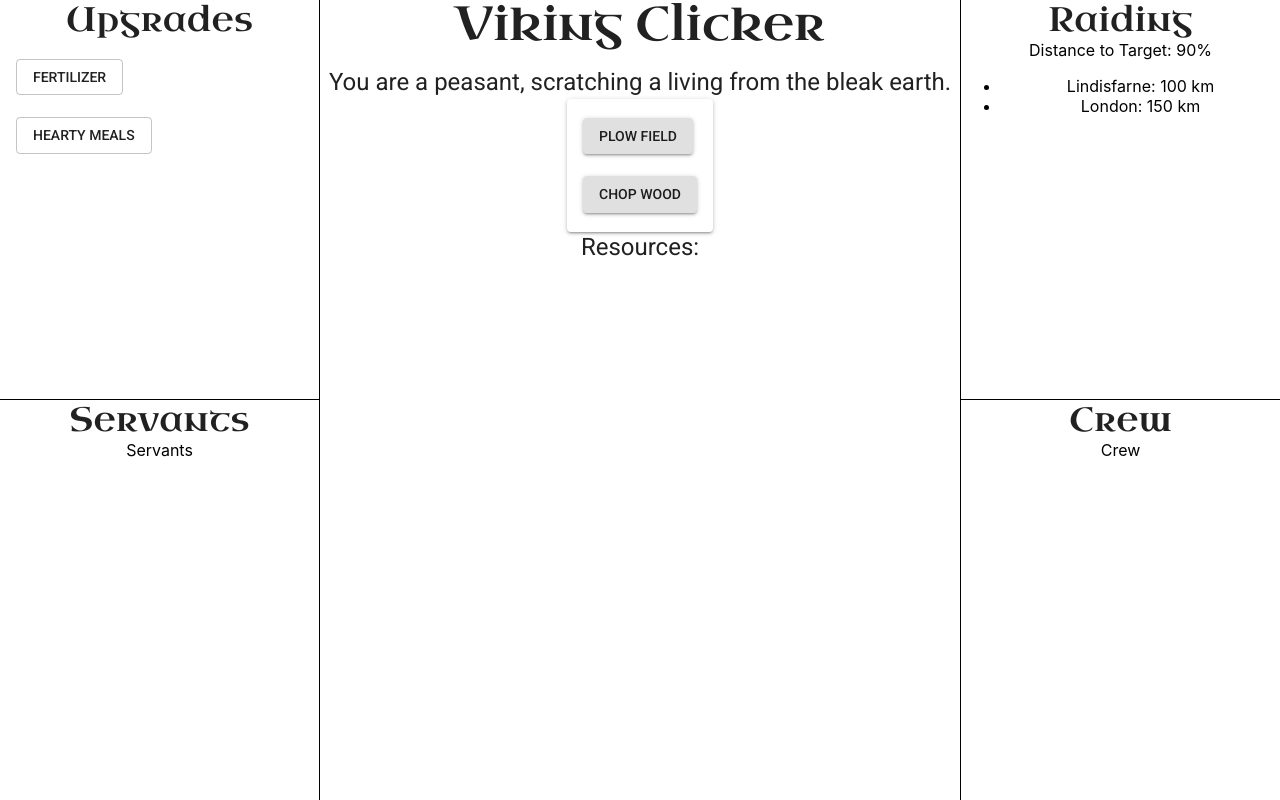
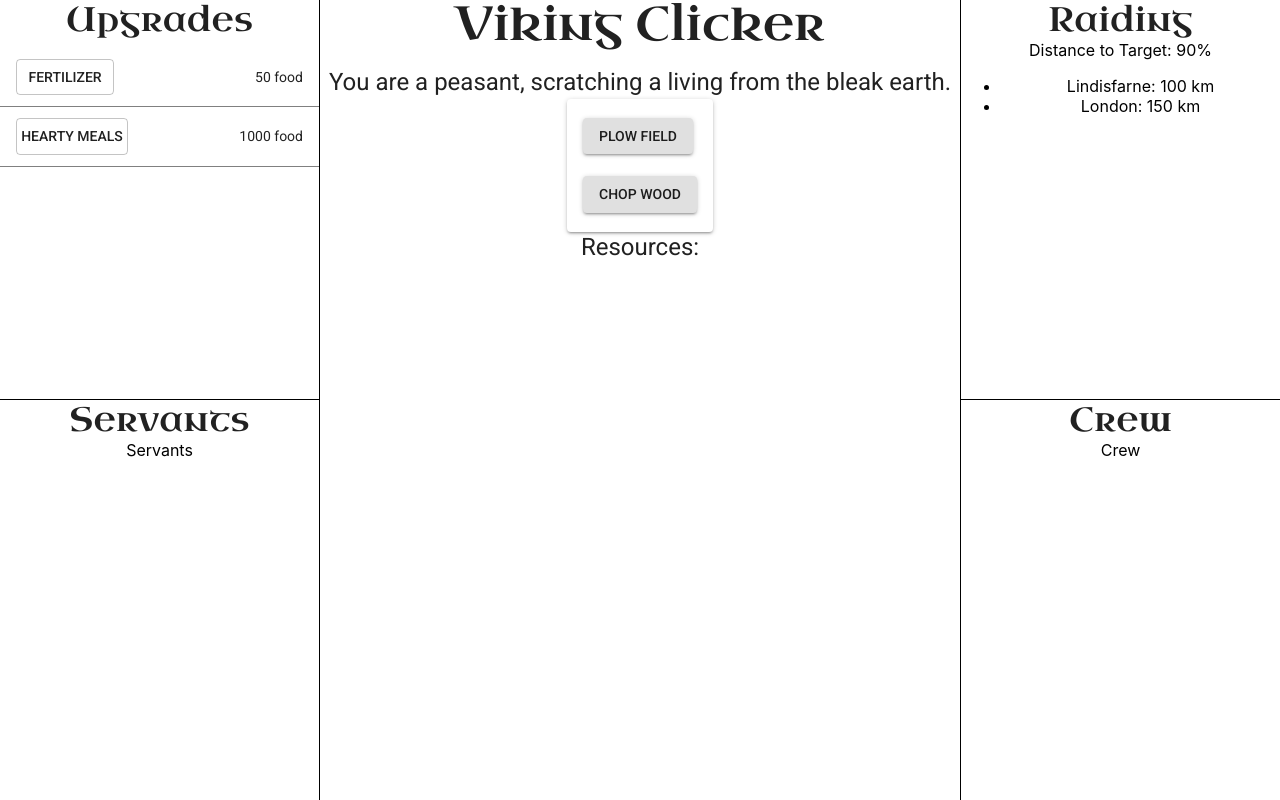
Before and after one commit to DylanSp/viking-clicker, a React (Create React App) app: page / in a window 1280 px wide. Built offline with nearby package versions, Linux system fonts and the light colour scheme.

Commit message:
Add borders to upgrade list items

```diff
--- a/src/components/UpgradeDisplay.tsx
+++ b/src/components/UpgradeDisplay.tsx
@@ -2,6 +2,7 @@ import Button from "@material-ui/core/Button";
 import List from "@material-ui/core/List";
 import ListItem from "@material-ui/core/ListItem";
 import Tooltip from "@material-ui/core/Tooltip";
+import Typography from "@material-ui/core/Typography";
 import * as React from "react";
 import { FunctionComponent } from "react";
 import { FoodUpgrade, foodUpgrades } from "../game/FoodUpgrades";
@@ -17,18 +18,46 @@ export const UpgradeDisplay: FunctionComponent<UpgradeDisplayProps> = (props) =>
     return (
         <List>
             {availableUpgrades.map((upgrade) => (
-                <ListItem>
+                <ListItem style={{borderBottom: "1px solid gray"}}>
                     <Tooltip title={upgrade.description} placement="right">
                         <Button
                             variant="outlined"
                             onClick={() => props.purchaseFoodUpgrade(upgrade)}
                             disabled={props.purchasedFoodUpgrades.includes(upgrade)}
+                            style={{
+                                whiteSpace: "nowrap",
+                                paddingLeft: "1.5rem",
+                                paddingRight: "1.5rem"
+                            }}
                         >
                             {upgrade.name}
                         </Button>
                     </Tooltip>
+                    <div style={{width: "inherit", textAlign: "right"}}>
+                        <Typography>
+                            {displayCost(upgrade)}
+                        </Typography>
+                    </div>
                 </ListItem>
             ))}
         </List>
     );
 };
+
+const displayCost = (upgrade: FoodUpgrade): string => {
+    const costText: string[] = [];
+
+    if (upgrade.cost.food > 0) {
+        costText.push(`${upgrade.cost.food} food`);
+    }
+
+    if (upgrade.cost.wood > 0) {
+        costText.push(`${upgrade.cost.wood} wood`);
+    }
+
+    if (upgrade.cost.gold > 0) {
+        costText.push(`${upgrade.cost.gold} gold`);
+    }
+
+    return costText.join(", ");
+};
```
